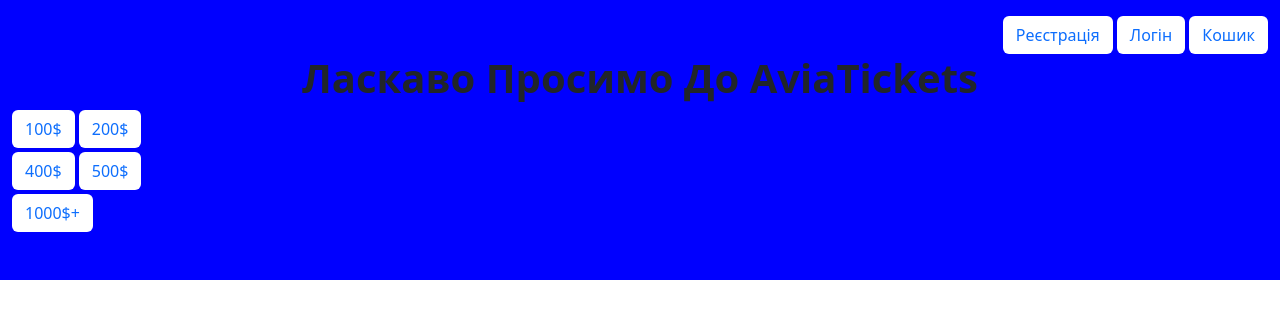
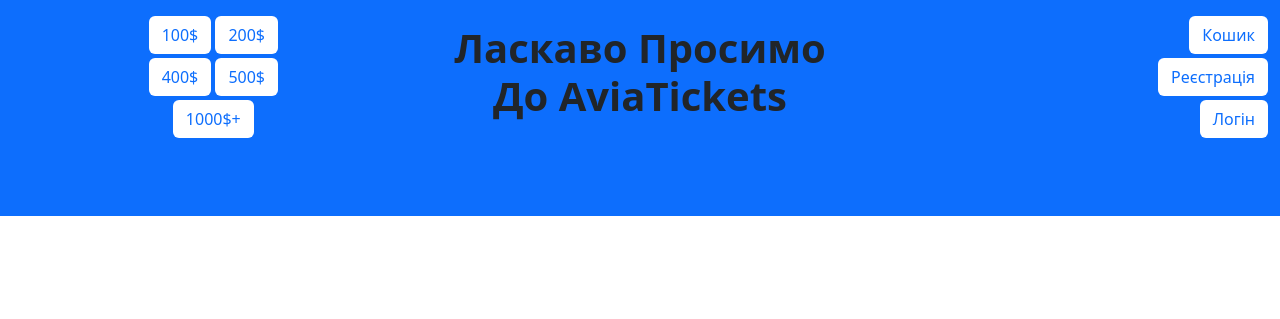
Before and after one commit to Merchi-py/project_1, a FastAPI app: page / in a window 1280 px wide. Shown: the top 319 px of the page. Run offline with FastAPI, Linux system fonts and the light colour scheme; the visitor is signed in with stand-in values (Sample User, id 1); data that the repository does not hold is empty.

Commit message:
add(main.html): added container-fluid with button options

```diff
--- a/templates/main.html
+++ b/templates/main.html
@@ -11,33 +11,40 @@
 
 <div class="container-fluid">
     <div class="row bg-primary" style="height:27vh">
-        <div class="right-side main-color">
-            <div class="mt-3">
-                {% if not user %}
-                    <a href="/registration" class="btn text-primary bg-white">Реєстрація</a>
-                    <a href="/login" class="btn text-primary bg-white">Логін</a>
-                {% endif %}
-                <button type="button" class="btn text-primary bg-white" id="openBasket" data-bs-toggle="modal" data-bs-target="#basketModal" data-url="/basket">
-                    Кошик
-                </button>
-                {% if user.is_admin %}
-                <a href="/add_tour" class="btn text-primary bg-white">Додати Тур</a>
-                {% endif %}
-                <h1 class="center"><b>Ласкаво Просимо До AviaTickets</b></h1>
-            </div>
-            <div class="left-side mb-5">
-                <button class="btn btn-price mb-1 text-primary bg-white" data-price="100" xmlns="http://www.w3.org/1999/html">100$</button>
+
+
+
+
+        <div class="col-4 mt-3">
+                <div class="center">
+                    <button class="btn btn-price mb-1 text-primary bg-white" data-price="100">100$</button>
                     <button class="btn btn-price mb-1 text-primary bg-white" data-price="200">200$</button><br>
                     <button class="btn btn-price mb-1 text-primary bg-white" data-price="400">400$</button>
                     <button class="btn btn-price mb-1 text-primary bg-white" data-price="500">500$</button><br>
                     <button class="btn btn-price center text-primary bg-white" data-price="1000">1000$+</button>
                 </div>
             </div>
+
+
+            <div class="col-4">
+                <h1 class="center mt-4"><b>Ласкаво Просимо До AviaTickets</b></h1>
             </div>
+
+
+            <div class="col-4 mt-3">
+                <div class="right-side">
+                    <button type="button" class="btn text-primary bg-white" id="openBasket" data-bs-toggle="modal" data-bs-target="#basketModal" data-url="/basket">
+                        Кошик
+                    </button><br>
                     {% if user.is_admin %}
-        <a href="/edit_tour">🖌️</a>
-        <button id="deleteTour">🗑️</button>
+                    <a href="/add_tour" class="btn text-primary bg-white mt-1">Додати Тур</a><br>
                     {% endif %}
+                    {% if not user %}
+                        <a href="/registration" class="btn text-primary bg-white mt-1">Реєстрація</a><br>
+                        <a href="/login" class="btn text-primary bg-white mt-1">Логін</a>
+                    {% endif %}
+                </div>
+            </div>
     <div id="price-tours" class="center">
         {% for tour in tours %}
             <h6>{{ tour.picture }}</h6>
```
Lines whose indentation alone changed are shown as unchanged.
